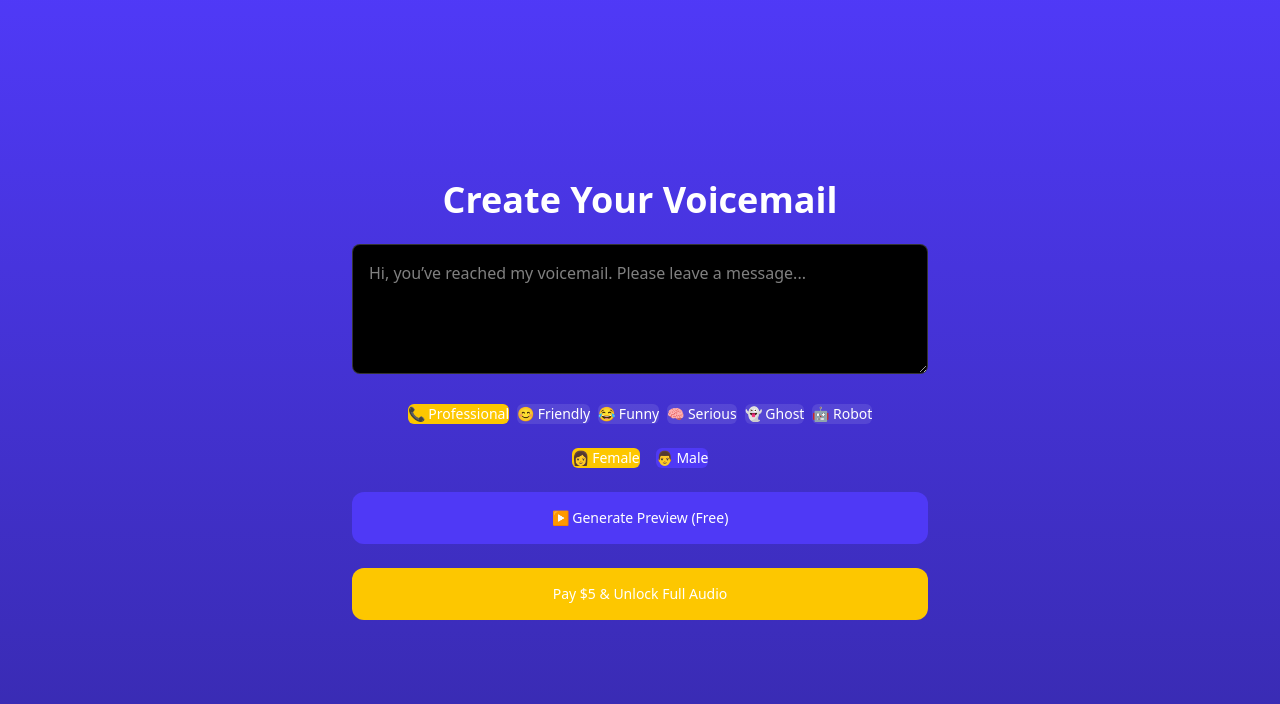
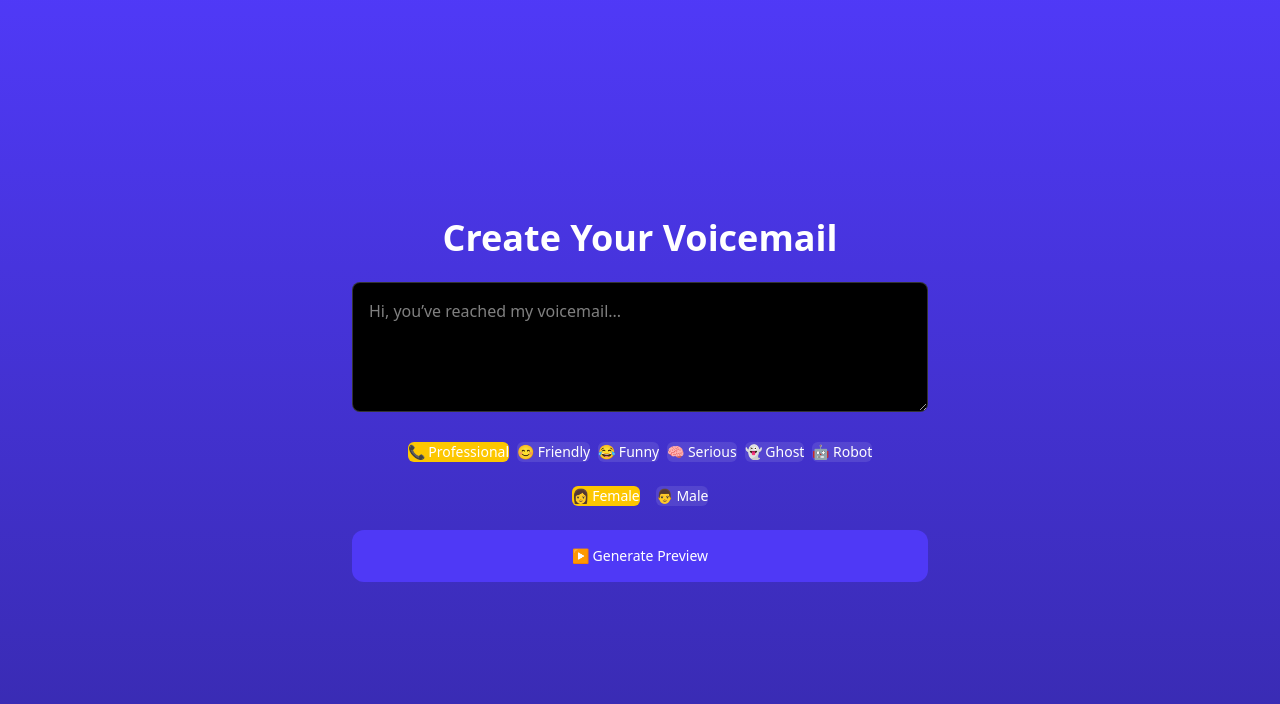
Before and after one commit to luckyone0701/voicemail-genie, a Next.js app: page /create in a window 1280 px wide. Shown: the top 704 px of the page. Built offline with nearby package versions, Linux system fonts and the light colour scheme.

Commit message:
Fix preview voice selection and TTS handling

```diff
--- a/app/create/page.tsx
+++ b/app/create/page.tsx
@@ -30,33 +30,21 @@ export default function CreatePage() {
     setLoading(true);
 
     try {
-      // 1️⃣ Generate tone-based script
-      const scriptRes = await fetch("/api/generate-script", {
-        method: "POST",
-        headers: { "Content-Type": "application/json" },
-        body: JSON.stringify({ text, tone }),
-      });
-
-      if (!scriptRes.ok) throw new Error("Script generation failed");
-
-      const { script } = await scriptRes.json();
-
-      // 2️⃣ Generate TTS preview from rewritten script
-      const audioRes = await fetch("/api/preview", {
+      const res = await fetch("/api/preview", {
         method: "POST",
         headers: { "Content-Type": "application/json" },
         body: JSON.stringify({
-          text: script,
-          voice,
+          text,
+          tone,
+          voice, // ✅ dynamic voice
         }),
       });
 
-      if (!audioRes.ok) throw new Error("Audio preview failed");
+      if (!res.ok) throw new Error("Preview failed");
 
-      const blob = await audioRes.blob();
+      const blob = await res.blob();
       const url = URL.createObjectURL(blob);
 
-      // Remove previous audio
       const existing = document.getElementById("preview-audio");
       if (existing) existing.remove();
 
@@ -68,7 +56,6 @@ export default function CreatePage() {
 
       document.body.appendChild(audio);
     } catch (err) {
-      console.error(err);
       alert("Preview failed");
     } finally {
       setLoading(false);
@@ -80,11 +67,10 @@ export default function CreatePage() {
       <div className="w-full max-w-xl space-y-6 text-center">
         <h1 className="text-4xl font-extrabold">Create Your Voicemail</h1>
 
-        {/* Text input */}
         <textarea
           className="w-full rounded-lg p-4 bg-black text-white border border-white/20"
           rows={4}
-          placeholder="Hi, you’ve reached my voicemail. Please leave a message..."
+          placeholder="Hi, you’ve reached my voicemail..."
           value={text}
           onChange={(e) => setText(e.target.value)}
         />
@@ -110,37 +96,33 @@ export default function CreatePage() {
         <div className="flex justify-center gap-4">
           <Button
             onClick={() => setVoice("female")}
-            className={voice === "female" ? "bg-yellow-400 text-black" : ""}
+            className={
+              voice === "female"
+                ? "bg-yellow-400 text-black"
+                : "bg-white/10 text-white"
+            }
           >
             👩 Female
           </Button>
+
           <Button
             onClick={() => setVoice("male")}
-            className={voice === "male" ? "bg-yellow-400 text-black" : ""}
+            className={
+              voice === "male"
+                ? "bg-yellow-400 text-black"
+                : "bg-white/10 text-white"
+            }
           >
             👨 Male
           </Button>
         </div>
 
-        {/* Preview */}
         <Button
           onClick={generatePreview}
           disabled={loading}
           className="w-full bg-indigo-600 text-white text-lg py-4 rounded-xl"
         >
-          {loading ? "Generating…" : "▶ Generate Preview (Free)"}
-        </Button>
-
-        {/* Pay */}
-        <Button
-          onClick={async () => {
-            const res = await fetch("/api/checkout", { method: "POST" });
-            const data = await res.json();
-            window.location.href = data.url;
-          }}
-          className="w-full bg-yellow-400 text-black text-lg py-4 rounded-xl font-bold"
-        >
-          Pay $5 & Unlock Full Audio
+          {loading ? "Generating…" : "▶ Generate Preview"}
         </Button>
       </div>
     </div>
```
